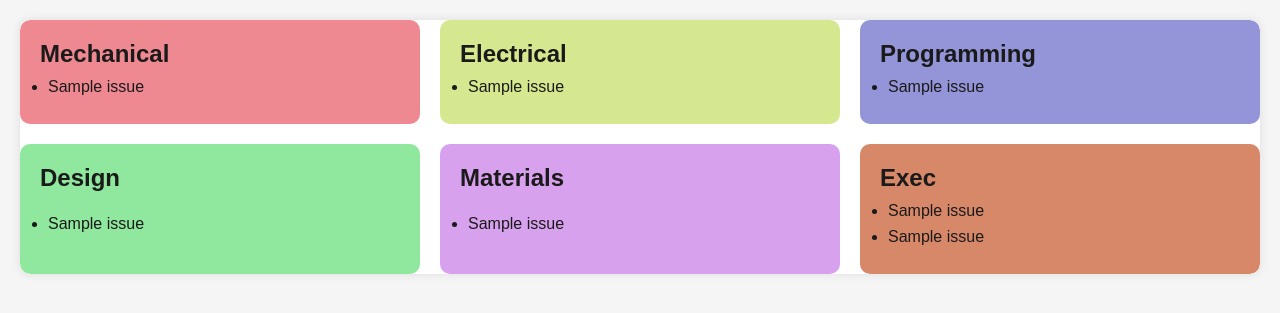
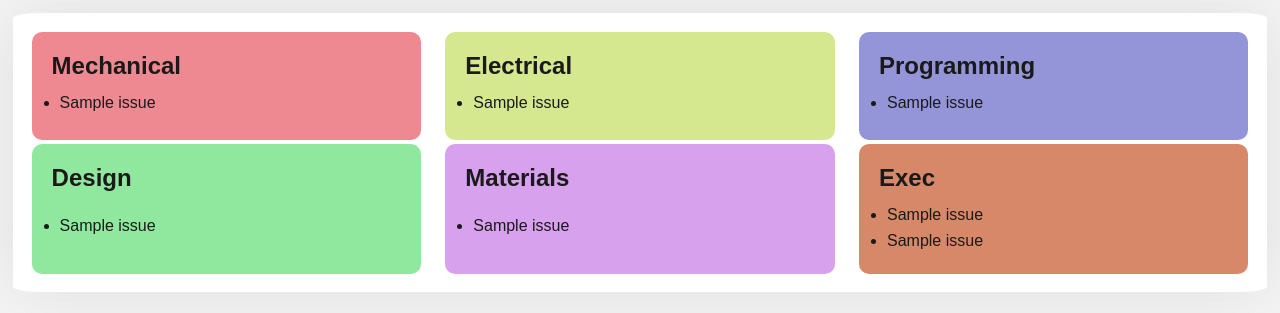
Before and after one commit to aditya0shah/github-issues-display, a Flask app: template templates/index.html in a window 1280 px wide. Shown: the top 313 px of the page. Run offline with Flask 3, Linux system fonts and the light colour scheme; the template is opened without the code that fills it: most values are stand-ins (such as "Sample title", 1, 10 or a date in 2020).

Commit message:
style update

```diff
--- a/static/styles.css
+++ b/static/styles.css
@@ -7,23 +7,23 @@ body {
     font-family: 'Arial', sans-serif;
     background-color: #f5f5f5;
     margin: 0;
-    padding: 20px;
+    padding: 1%;
     box-sizing: border-box;
 }
 
 .grid-container {
     display: grid;
     grid-template-columns: repeat(3, 1fr);
-    gap: 20px;
+    gap: 2%;
     background-color: #fff;
-    border-radius: 10px;
+    border-radius: 2%;
     overflow: hidden;
-    box-shadow: 0 0 10px rgba(0, 0, 0, 0.1);
+    box-shadow: 0 0 80px rgba(0, 0, 0, 0.1);
+    padding: 1.5%;
 }
 
 .grid-item {
     display: grid;
-    background-color: rgba(163, 173, 173, 0.708);
     border-radius: 10px;
     list-style: none;
     overflow: hidden;
@@ -32,7 +32,7 @@ body {
 
 h2 {
     color: #1a1a1a;
-    margin-bottom: 10px;
+    margin-bottom: 4%;
 }
 
 ul {
```
